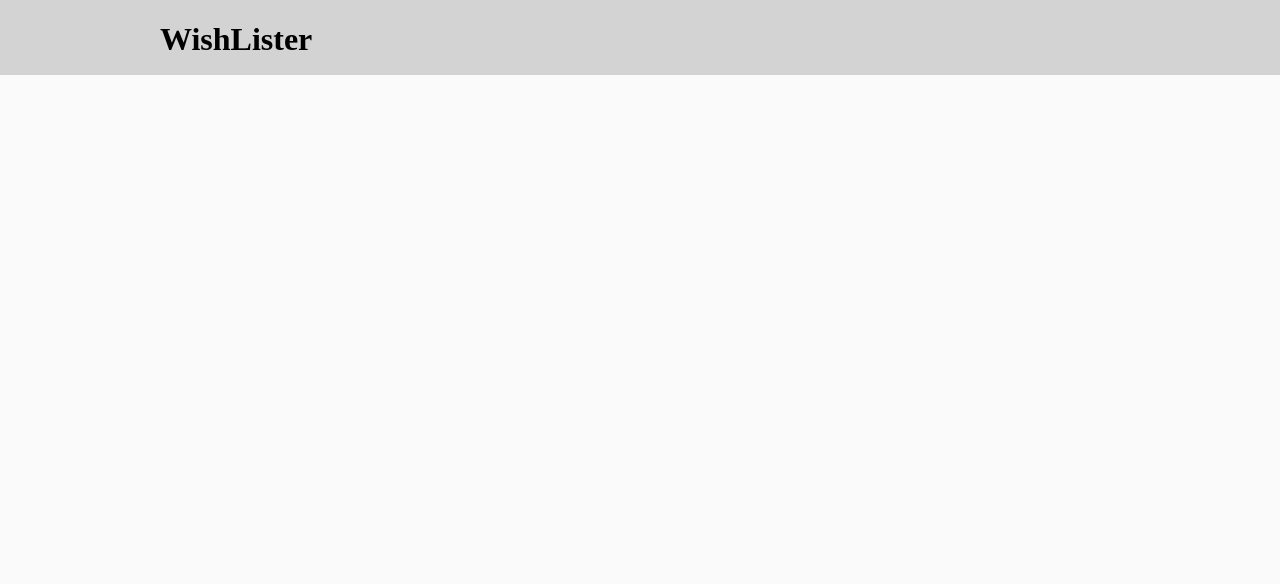
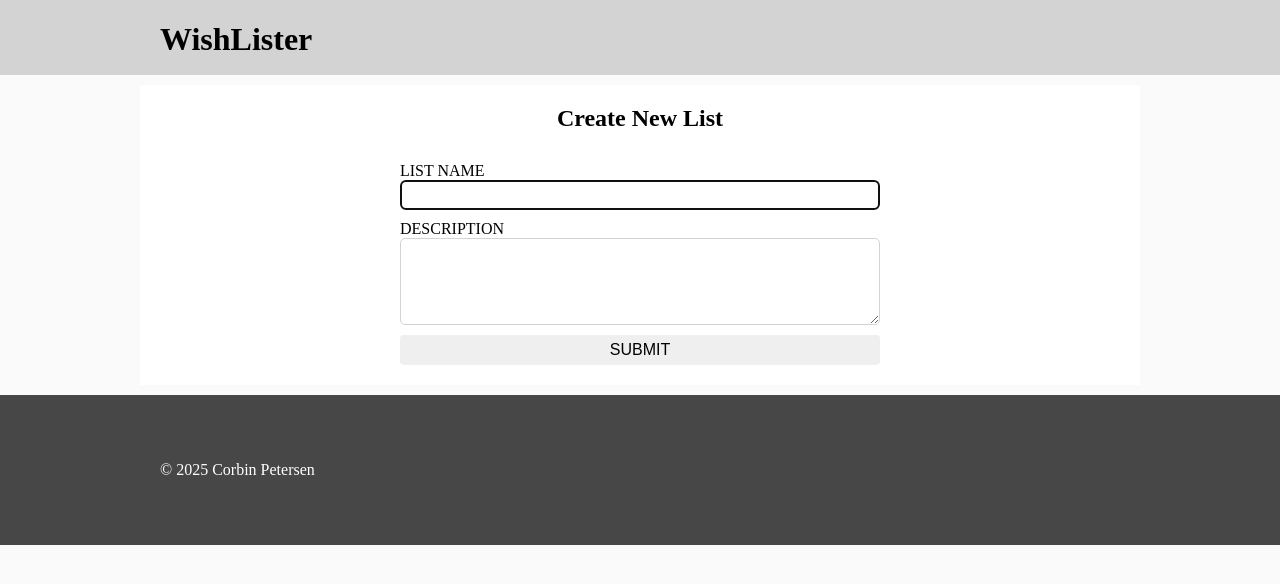
Before and after one commit to Corbin-Petersen/unit-one-final-project-Corbin-P, a React (Vite) app in the folder wishlist-maker/: page /lists/new in a window 1280 px wide. Shown: the top 584 px of the page. Built offline with nearby package versions, Linux system fonts and the light colour scheme.

Commit message:
finished building all components with hard-coded content and styled them

```diff
--- a/wishlist-maker/index.html
+++ b/wishlist-maker/index.html
@@ -7,7 +7,7 @@
     <title>WishLister</title>
   </head>
   <body>
-    <div id="root"></div>
+    <div id="root" class="col"></div>
     <script type="module" src="/src/main.jsx"></script>
   </body>
 </html>
--- a/wishlist-maker/src/App.jsx
+++ b/wishlist-maker/src/App.jsx
@@ -6,6 +6,8 @@ import Lists from './components/lists';
 import ViewList from './components/ViewList';
 import ViewItem from './components/ViewItem';
 import NewList from './components/NewList';
+import NewItem from './components/NewItem';
+import Footer from './components/Footer';
 
 function App() {
 
@@ -16,11 +18,13 @@ function App() {
         <Routes>
           <Route path="/" element={<Welcome />} />
           <Route path="/lists" element={<Lists />} />
+          <Route path="/lists/new" element={<NewList />} />
           <Route path="/lists/viewlist" element={<ViewList />} />
           <Route path="/item" element={<ViewItem />} />
-          <Route path="/lists/new" element={<NewList />} />
+          <Route path="/item/new" element={<NewItem />} />
         </Routes>
       </Router>
+      <Footer />
     </>
   )
 }
--- /dev/null
+++ b/wishlist-maker/src/components/Footer.jsx
@@ -0,0 +1,11 @@
+
+export default function Footer() {
+
+    return (
+        <footer className="col">
+            <div id="footer-info">
+                <p>&copy; 2025 Corbin Petersen</p>
+            </div>
+        </footer>
+    );
+}
--- a/wishlist-maker/src/components/Lists.jsx
+++ b/wishlist-maker/src/components/Lists.jsx
@@ -16,7 +16,7 @@ export default function Lists() {
                 </div>
                 <div className="list-block row" id="list-1">
                     <img src="/src/assets/default-img.png" className="img-small" />
-                    <div className="list-block-text">
+                    <div className="list-block-text grow">
                         <h4>List Name</h4>
                         <p>## Items</p>
                     </div>
@@ -25,7 +25,7 @@ export default function Lists() {
                 </div>
                 <div className="list-block row" id="list-2">
                     <img src="/src/assets/default-img.png" className="img-small" />
-                    <div className="list-block-text">
+                    <div className="list-block-text grow">
                         <h4>List Name</h4>
                         <p>## Items</p>
                     </div>
--- a/wishlist-maker/src/components/NewItem.jsx
+++ b/wishlist-maker/src/components/NewItem.jsx
@@ -4,8 +4,30 @@ export default function NewItem() {
 
 
     return (
-        <div className="component">
-
+        <div className="component col">
+            <div id="new-item-header">
+                <h2>Create New List</h2>
+            </div>
+            <form name="new-item" id="new-item" className="col">
+                <label>LIST NAME
+                    <input type="text" id="item-name" name="itemName" autoFocus />
+                </label>
+                <label>URL
+                    <input type="url" id="item-URL" name="itemURL" />
+                </label>
+                <div id="cost-img-input" className="row">
+                    <label className="grow">COST
+                        <input type="number" step="0.01" id="item-cost" name="itemCost" />
+                    </label>
+                    <label>IMAGE
+                        <input type="file" id="upload-image" name="newImg" />
+                    </label>
+                </div>
+                <div id="new-image">
+                    <img src="/src/assets/default-img.png" className="img-reg" />
+                </div>
+                <button onClick="">SUBMIT</button>
+            </form>
         </div>
     );
 }
--- a/wishlist-maker/src/components/NewList.jsx
+++ b/wishlist-maker/src/components/NewList.jsx
@@ -5,8 +5,19 @@ export default function NewList() {
 
 
     return (
-        <div className="component row">
-
+        <div className="component col">
+            <div id="new-list-header">
+                <h2>Create New List</h2>
+            </div>
+            <form name="new-list" id="new-list" className="col">
+                <label>LIST NAME
+                    <input type="text" id="list-name" name="listname" autoFocus/>
+                </label>
+                <label>DESCRIPTION
+                    <textarea id="list-info" name="listinfo" rows="5"/>
+                </label>
+                <button onClick="">SUBMIT</button>
+            </form>
         </div>
     );
 }
--- a/wishlist-maker/src/components/ViewItem.jsx
+++ b/wishlist-maker/src/components/ViewItem.jsx
@@ -4,8 +4,18 @@ export default function ViewItem() {
 
 
     return (
-        <div className="component">
-
+        <div className="component col">
+            <div id="item-img">
+                <img src="/src/assets/default-img.png" className="img-reg" />
+            </div>
+            <div id="item-details">
+                <h2>Item Name</h2>
+                <h3>$00.00</h3>
+            </div>
+            <div id="item-btns" className="row">
+                <button id="edit-item" >edit</button>
+                <button id="go-to-item" >link</button>
+            </div>
         </div>
     );
 }
--- a/wishlist-maker/src/components/Welcome.jsx
+++ b/wishlist-maker/src/components/Welcome.jsx
@@ -5,19 +5,19 @@ export default function Welcome() {
     const [ user, setUser ] = useState(null);
 
     return (
-        <div className="component">
+        <div className="component col">
             <div id="welcome-text">
                 <h2>Welcome to WishLister!</h2>
             </div>
             <form name="login-form" id="login">
                 <h3>LOGIN</h3>
-                <label>EMAIL<br/>
-                    <input type="email" id="login-user" name="user" placeholder="valid@email.com"/><br/>
+                <label>EMAIL
+                    <input type="email" id="login-user" name="user" placeholder="valid@email.com"/>
                 </label>
-                <label>PASSWORD<br/>
-                    <input type="password" id="login-pass" name="password" /><br/>
-                </label><br/>
-                <input type="button" value="SUBMIT" />
+                <label>PASSWORD
+                    <input type="password" id="login-pass" name="password" />
+                </label>
+                <button onClick="">LOGIN</button>
             </form>
         </div>
     )
--- a/wishlist-maker/src/index.css
+++ b/wishlist-maker/src/index.css
@@ -1,8 +1,5 @@
-/* FLEX CONTENT CSS */
+/* -------- FLEX CONTENT CSS -------- */
 
-.flex {
-    display: flex;
-}
 .row {
     display: flex;
     flex-direction: row;
@@ -13,9 +10,12 @@
     flex-direction: column;
     gap: 10px;
 }
+.grow {
+    flex: 1 1 auto;
+}
 
 
-/* --- PAGE STRUCTURE ---  */
+/* -------- PAGE STRUCTURE --------  */
 
 body {
     background-color: rgb(250, 250, 250);
@@ -24,8 +24,6 @@ body {
 }
 
 #root {
-    display: flex;
-    flex-direction: column;
     align-items: center;
     height: auto;
 }
@@ -39,6 +37,17 @@ header {
 }
 #header-content {
     width: 75vw;
+}
+
+footer {
+    width: 100%;
+    background-color: rgb(71, 71, 71);
+    color: white;
+    align-items: center;
+}
+#footer-info {
+    width: 75vw;
+    padding: 50px 20px;
 }
 
 .component {
@@ -58,8 +67,35 @@ button {
     height: 30px;
 }
 
+form {
+    margin-bottom: 20px;
+}
 
-/* --- WELCOME & LOGIN PAGE --- */
+input, textarea {
+    padding: 5px;
+    border-radius: 5px;
+    border: 1px solid lightgray;
+}
+
+label {
+    display: flex;
+    flex-direction: column;
+}
+
+img {
+    border-radius: 5px;
+}
+.img-reg {
+    width: 100%;
+}
+.img-small {
+    height: 75px;
+    width: 75px;
+    object-fit: cover;
+}
+
+
+/* -------- WELCOME & LOGIN PAGE -------- */
 
 #welcome-text {
     text-align: center;
@@ -77,7 +113,7 @@ button {
 }
 
 
-/* --- PAGE OF LISTS --- */
+/* -------- PAGE OF LISTS -------- */
 
 #list-welcome {
     width: 100%;
@@ -106,17 +142,11 @@ button {
     border-style: solid hidden;
     border-color: lightgray;
     align-items: center;
-
-}
-
-.img-small {
-    height: 75px;
 }
 
 .list-block-text {
     max-height: 75px;
     width: auto;
-    flex: 1 1 auto;
     text-align: left;
     vertical-align: middle;
 }
@@ -131,7 +161,7 @@ button {
 .link-btn {
 }
 
-/* --- LIST VIEW --- */
+/* -------- LIST VIEW PAGE -------- */
 
 .listview-header {
 
@@ -150,7 +180,7 @@ button {
 }
 
 .listview {
-
+    width: 100%;
 }
 
 .list-btns {
@@ -167,18 +197,25 @@ button {
 }
 
 .list-display {
+    width: 100%;
     flex-wrap: wrap;
     justify-content: space-between;
 }
 
 .item-block {
     width: 30%;
+    min-width: 230px;
     margin: 10px 0;
     border: 1px solid lightgray;
+    border-radius: 5px;
 }
 
-.img-med {
+.item-block-img {
     width: 100%;
+    aspect-ratio: 1/1;
+    background-repeat: no-repeat;
+    background-size: cover;
+    background-position: 50% 50%;
 }
 
 .item-block-text {
@@ -188,3 +225,43 @@ button {
     margin: 4px;
     padding: 4px;
 }
+
+
+/* -------- NEW LIST & NEW ITEM PAGES -------- */
+
+#new-list-header, #new-item-header {
+
+}
+
+#new-list, #new-item {
+    width: 50%;
+    min-width: 300px;
+}
+#new-item {
+
+}
+
+#list-name, #list-info, #item-name, #item-URL {
+    flex: 1 1 auto;
+    font-size: medium;
+    /* margin: 5px 0; */
+}
+
+#cost-img-input {
+    width: 100%;
+}
+#item-cost {
+    flex: 1 1 auto;
+}
+
+
+/* -------- VIEW ITEM PAGE -------- */
+
+#item-details {
+    width: 100%;
+}
+
+#item-btns {
+    width: 100%;
+    justify-content: flex-end;
+}
```
Also changed, not shown: wishlist-maker/src/components/ViewList.jsx (+14 -14 lines).
